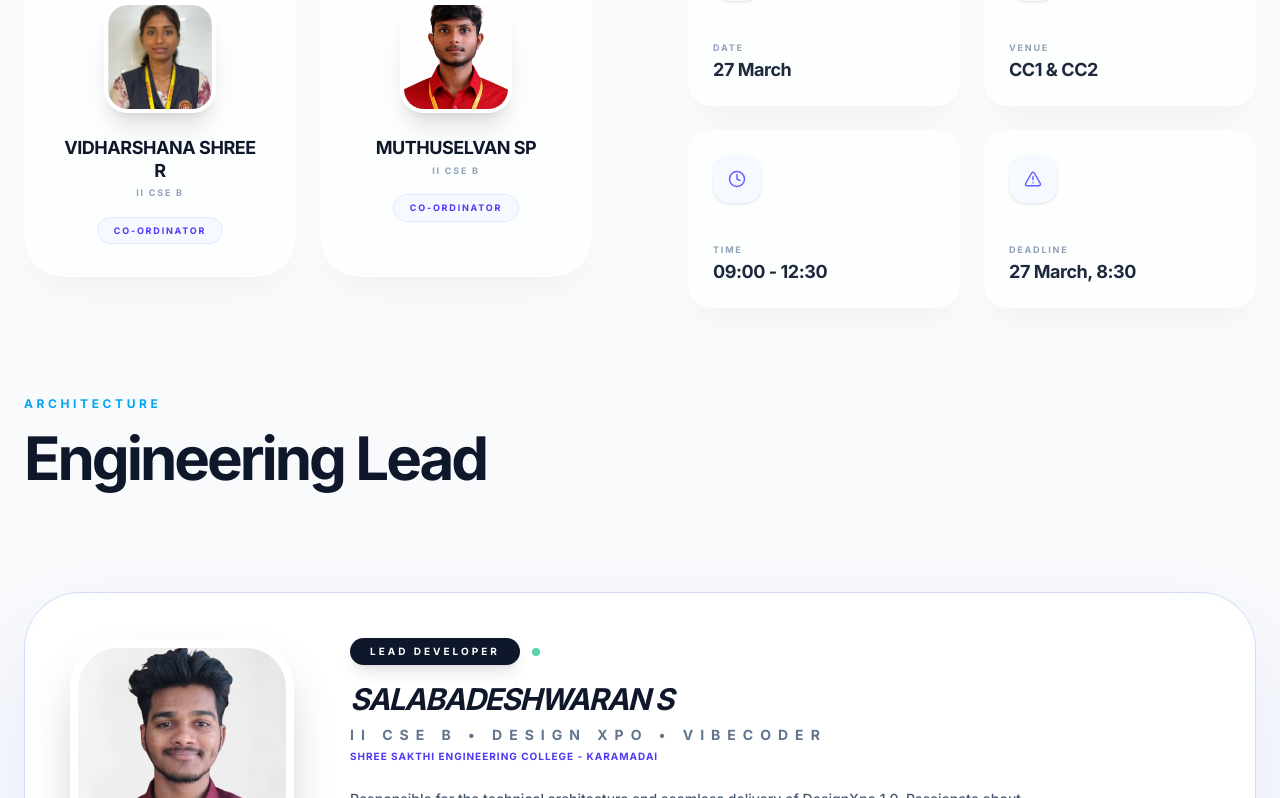
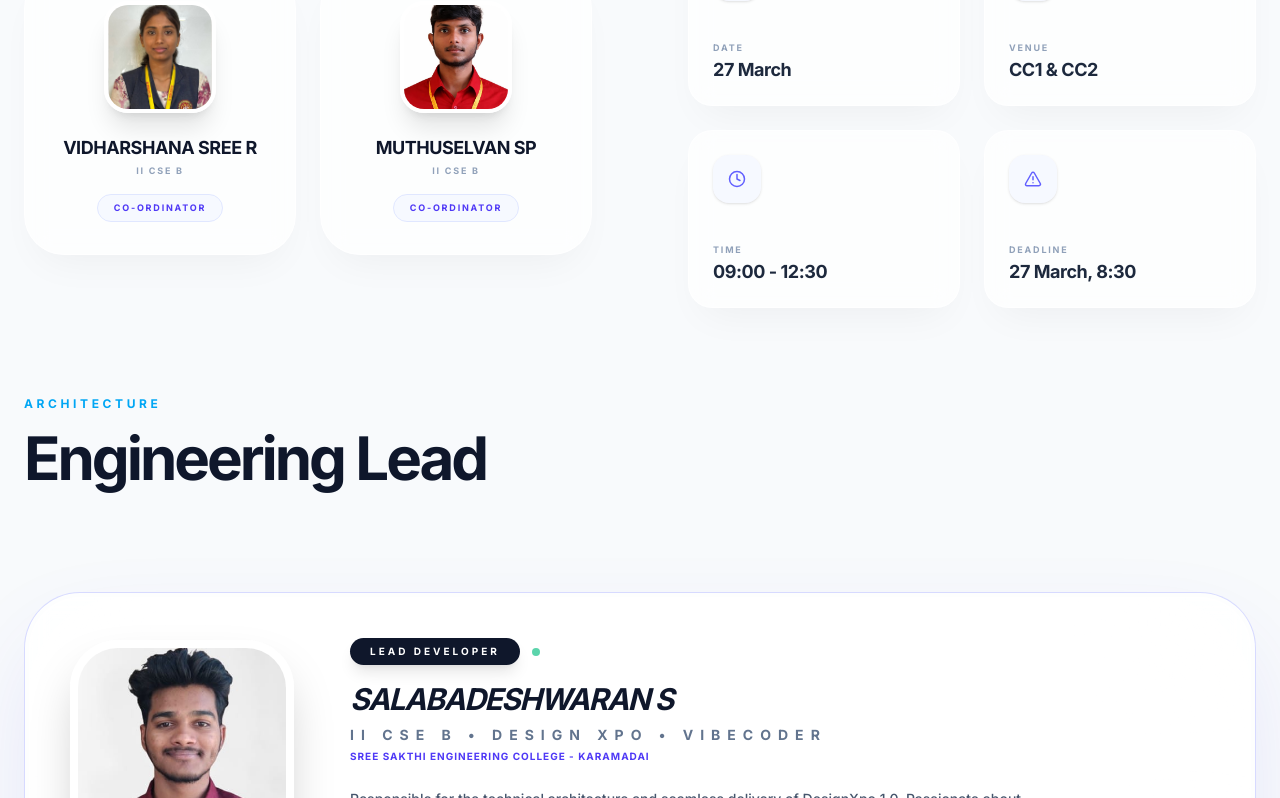
Before and after one commit to SaSee1722/DESIGNXpo, a React (Vite) app: page / in a window 1280 px wide. Shown: the part 6302-7100 px from the top of the page. Built offline with nearby package versions, Linux system fonts and the light colour scheme; no server answers; the database is empty; the HTML template or start-up script is replaced by a standard one.

Commit message:
fix: change 'shree' spelling to 'sree' in leadership section and college name

```diff
--- a/src/components/sections/Details.tsx
+++ b/src/components/sections/Details.tsx
@@ -26,7 +26,7 @@ const Details = () => (
 
         <div className="grid grid-cols-1 sm:grid-cols-2 gap-6">
           {[
-            { name: 'VIDHARSHANA SHREE R', dept: 'II CSE B', image: '/vidharshana_profile.jpg' },
+            { name: 'VIDHARSHANA SREE R', dept: 'II CSE B', image: '/vidharshana_profile.jpg' },
             { name: 'MUTHUSELVAN SP', dept: 'II CSE B', image: '/muthuselvan_profile.jpg' }
           ].map((item, i) => (
             <motion.div
@@ -124,7 +124,7 @@ const Details = () => (
 
             <h4 className="text-2xl md:text-3xl font-black text-slate-900 mb-2 tracking-tighter uppercase italic">SALABADESHWARAN S</h4>
             <p className="text-sm text-slate-500 font-bold uppercase tracking-[0.5em] mb-1">II CSE B • DESIGN XPO • VIBECODER</p>
-            <p className="text-[10px] text-indigo-600 font-extrabold uppercase tracking-widest mb-6">SHREE SAKTHI ENGINEERING COLLEGE - KARAMADAI</p>
+            <p className="text-[10px] text-indigo-600 font-extrabold uppercase tracking-widest mb-6">SREE SAKTHI ENGINEERING COLLEGE - KARAMADAI</p>
 
             <p className="text-slate-600 text-sm font-medium leading-relaxed max-w-2xl mb-8 mx-auto md:mx-0">
               Responsible for the technical architecture and seamless delivery of DesignXpo 1.0.
```
